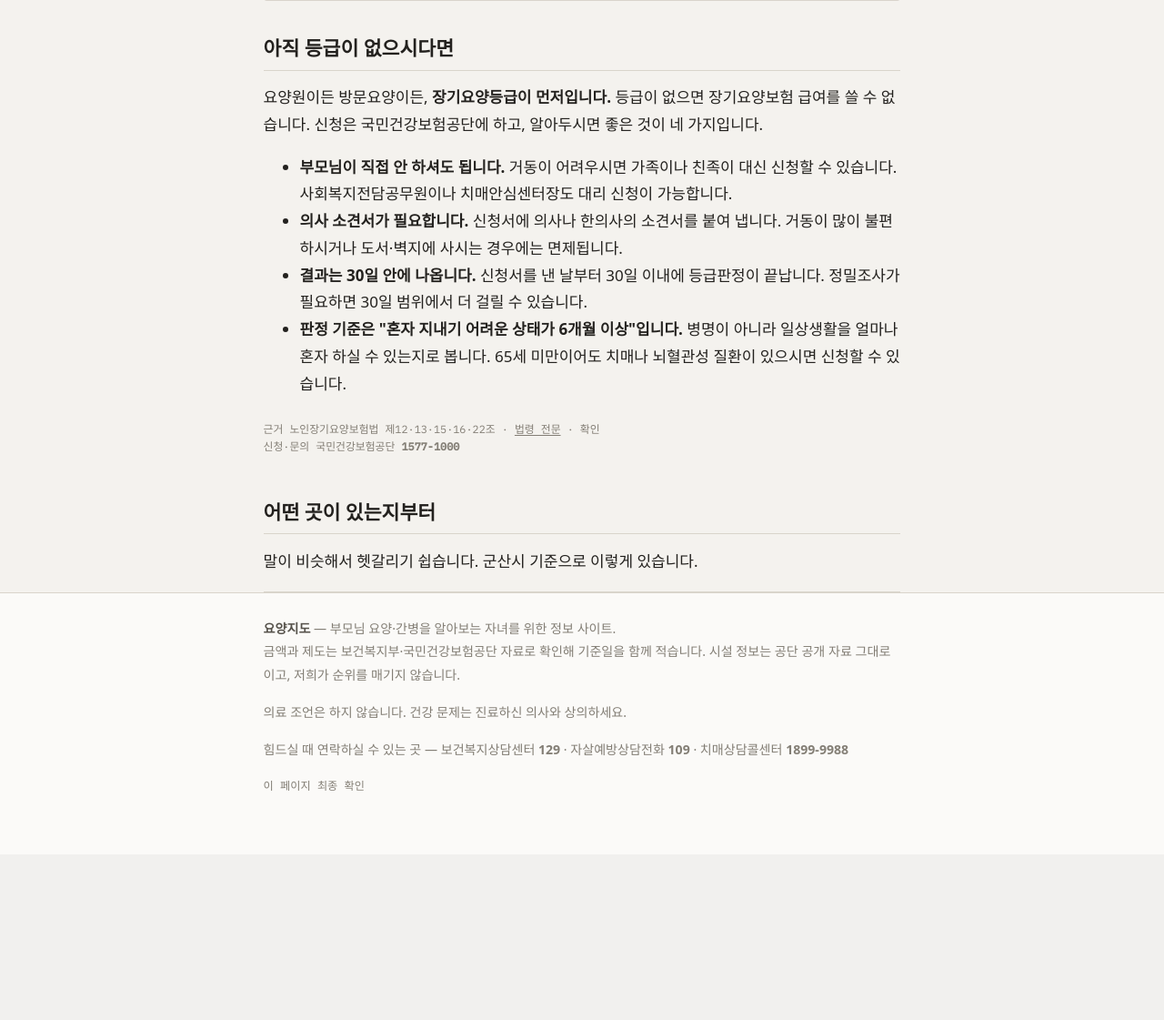
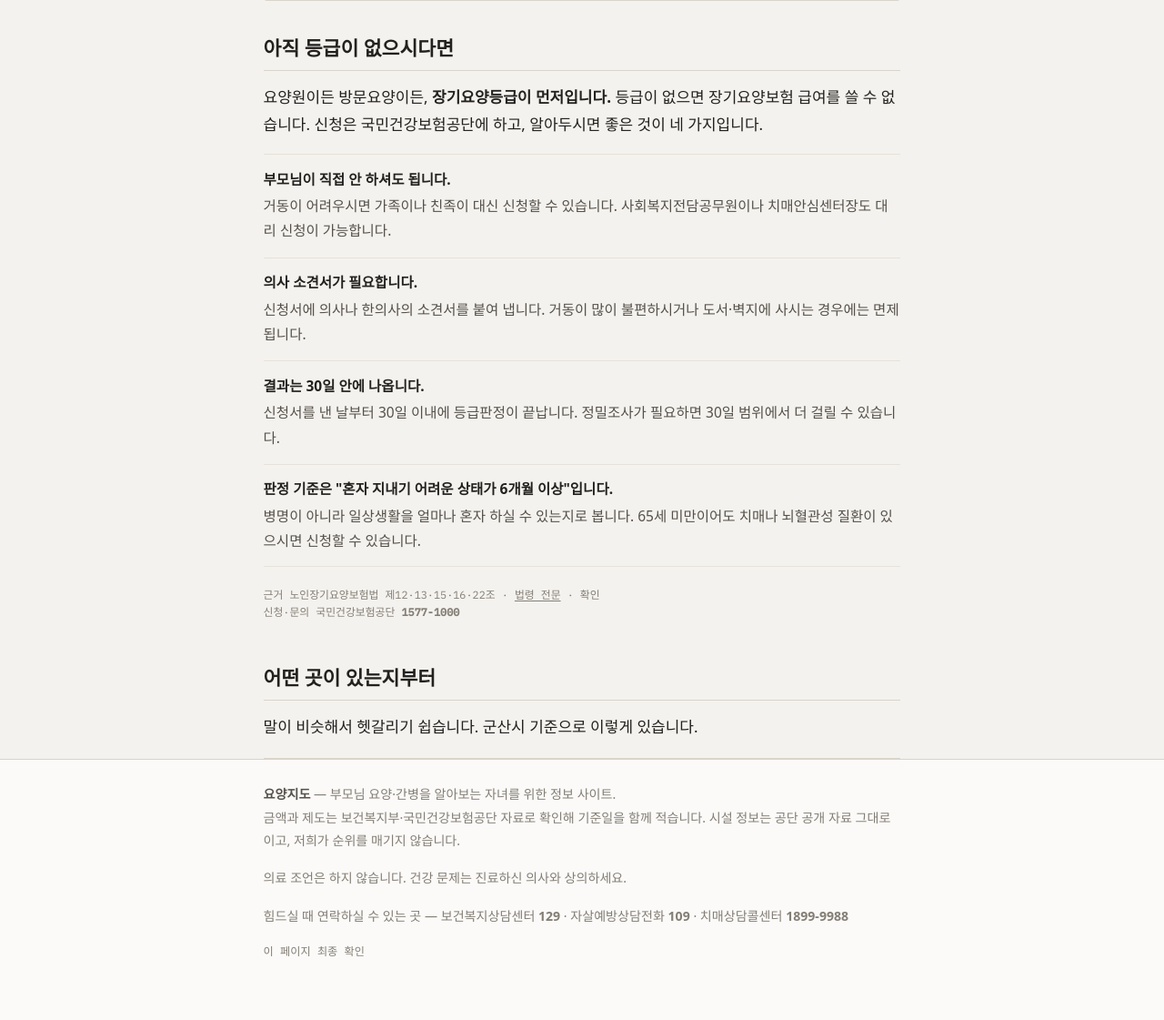
Before and after one commit to mingoolee-dev/yoyangjido, a FastAPI app: template templates/index.html in a window 1280 px wide. Shown: the part 680-1801 px from the top of the page at 91% size. Before the commit the page ends 1549 px from the top, so only its background shows below. Run offline with FastAPI, Linux system fonts and the light colour scheme; the template is opened without the code that fills it, so the values that code supplies are empty; some web fonts are replaced.

Commit message:
Add files via upload

```diff
--- a/static/style.css
+++ b/static/style.css
@@ -243,3 +243,10 @@ td .sub{display:block;color:var(--ink-3);font-size:.85rem;line-height:1.6;margin
 }
 td.nw,th.nw{white-space:nowrap}
 .tw table{min-width:20rem}
+
+/* ── 사실 목록 (홈 '등급 신청') ────────────── */
+.facts{list-style:none;padding:0;margin:1.1rem 0 .8rem;display:grid;gap:.1rem}
+.facts li{border-top:1px solid var(--rule-soft);padding:.85rem 0;
+          font-size:.97rem;color:var(--ink-2);line-height:1.75}
+.facts li:last-child{border-bottom:1px solid var(--rule-soft)}
+.facts b{display:block;color:var(--ink);font-weight:600;margin-bottom:.15rem}
```
